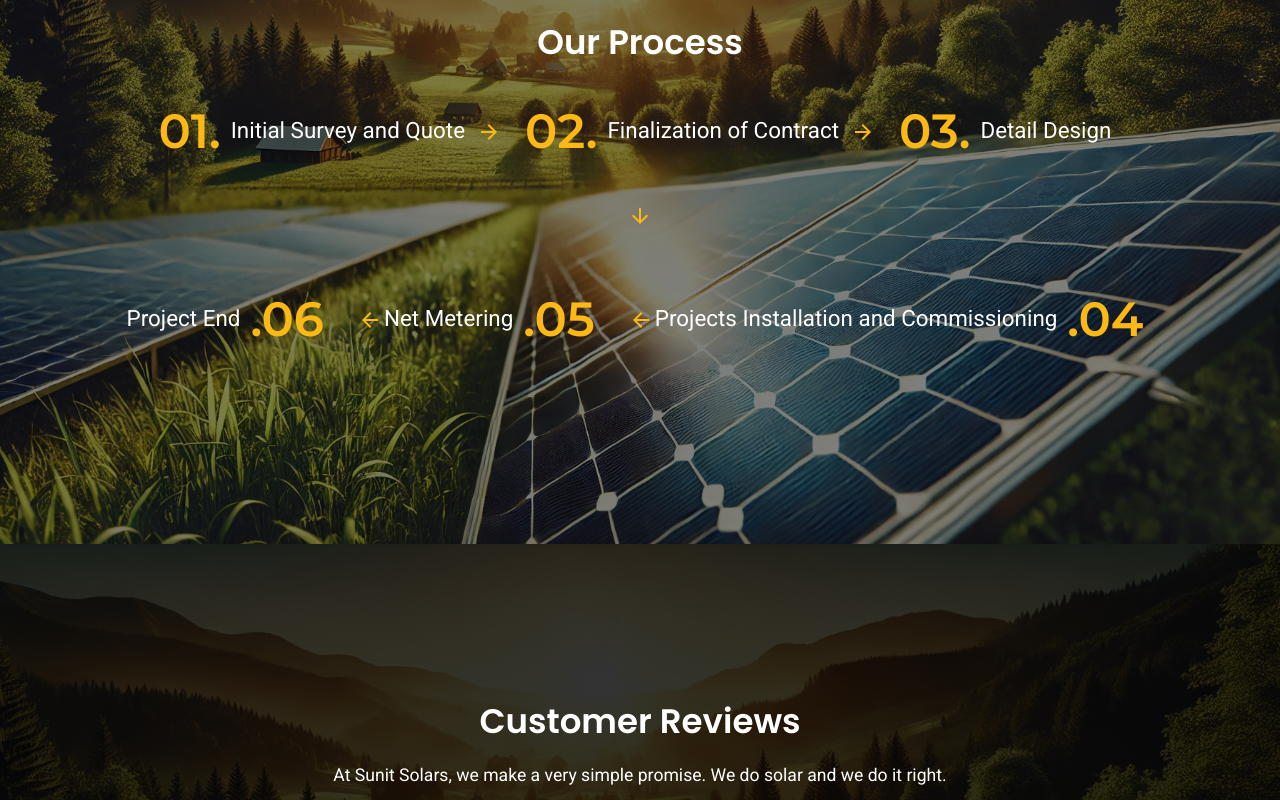
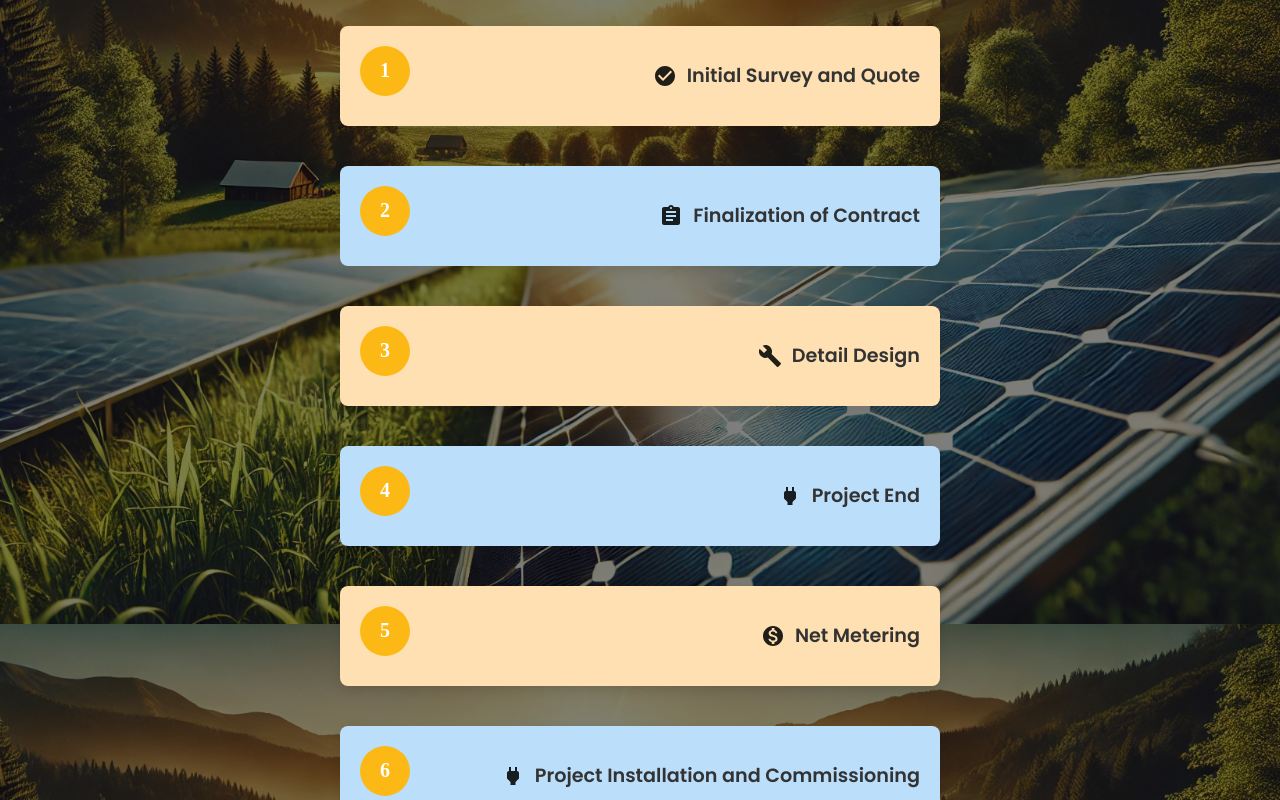
Before and after one commit to GhulamMohiuddin-dev/SunitSolarSolutions, a React (Vite) app: page / in a window 1280 px wide. Shown: the part 2500-3300 px from the top of the page. Built offline with nearby package versions, Linux system fonts and the light colour scheme.

Commit message:
processes component altered

```diff
--- a/src/components/Processes.jsx
+++ b/src/components/Processes.jsx
@@ -1,39 +1,69 @@
 import React from "react";
-import { Box, Typography, Icon } from "@mui/material";
-import { ArrowForward, ArrowBack, ArrowDownward } from "@mui/icons-material";
-import heroBanner from "../../public/assets/heroBanner.webp"; // Ensure this import is correct
+import { Box, Typography, Card } from "@mui/material";
+import { styled } from "@mui/system";
+import heroBanner from "../../public/assets/heroBanner.webp";
+import { CheckCircle, Build, Assignment, MonetizationOn, Power } from "@mui/icons-material";
 
-// Array of process steps
 const processSteps = [
-  "Initial Survey and Quote",
-  "Finalization of Contract",
-  "Detail Design",
-  "Project End",
-  "Net Metering",
-  "Projects Installation and Commissioning",
+  { text: "Initial Survey and Quote", icon: <CheckCircle /> },
+  { text: "Finalization of Contract", icon: <Assignment /> },
+  { text: "Detail Design", icon: <Build /> },
+  { text: "Project End", icon: <Power /> },
+  { text: "Net Metering", icon: <MonetizationOn /> },
+  { text: "Project Installation and Commissioning", icon: <Power /> },
 ];
 
-// Animation for number
-const useNumberAnimation = (end, duration) => {
-  const [count, setCount] = React.useState(0);
+// Custom styled components for a modern and fun look
+const StepContainer = styled(Box)(({ theme }) => ({
+  display: "flex",
+  flexDirection: "column",
+  alignItems: "center",
+  gap: "40px",
+  padding: "60px 20px",
+}));
 
-  React.useEffect(() => {
-    let start = 0;
-    const increment = end / (duration / 10);
-    const timer = setInterval(() => {
-      start += increment;
-      if (start >= end) {
-        clearInterval(timer);
-        setCount(end);
-      } else {
-        setCount(Math.ceil(start));
-      }
-    }, 10);
-    return () => clearInterval(timer);
-  }, [end, duration]);
+const StepCard = styled(Card)(({ theme, index }) => ({
+  display: "flex",
+  alignItems: "center",
+  justifyContent: "space-between",
+  padding: "20px",
+  borderRadius: "8px",
+  width: "100%",
+  maxWidth: "600px",
+  boxShadow: "0px 4px 12px rgba(0, 0, 0, 0.1)",
+  backgroundColor: index % 2 === 0 ? "#ffe0b2" : "#bbdefb", // Alternate colors
+  transition: "transform 0.2s",
+  '&:hover': {
+    transform: 'scale(1.05)',
+    boxShadow: "0px 8px 16px rgba(0, 0, 0, 0.2)",
+  },
+  [theme.breakpoints.down("sm")]: {
+    flexDirection: "column", // Stack items on mobile
+    alignItems: "center",
+    textAlign: "left",
+  },
+}));
 
-  return count;
-};
+const Circle = styled(Box)(({ theme }) => ({
+  width: "50px",
+  height: "50px",
+  borderRadius: "50%",
+  backgroundColor: "#fcb916",
+  display: "flex",
+  alignItems: "center",
+  justifyContent: "center",
+  color: "#ffffff",
+  fontSize: "20px",
+  fontWeight: "bold",
+  transition: "transform 0.3s",
+  '&:hover': {
+    transform: 'scale(1.2)',
+  },
+  marginBottom: "10px",
+  [theme.breakpoints.down("sm")]: {
+    marginBottom: "20px"
+  }, // Space below the circle
+}));
 
 const Processes = () => {
   return (
@@ -63,146 +93,26 @@ const Processes = () => {
         Our Process
       </Typography>
 
-      <Box
-        sx={{
-          display: "flex",
-          flexDirection: "column",
-          alignItems: "center",
-        }}
-      >
-        {/* First Line */}
-        <Box
-          sx={{
-            display: "flex",
-            justifyContent: "center",
-            marginBottom: "20px",
-            position: "relative",
-            gap: "20px", // Reduced gap for smaller screens
-            flexWrap: "wrap", // Allows wrapping on smaller screens
-          }}
-        >
-          {processSteps.slice(0, 3).map((step, index) => {
-            const count = useNumberAnimation(index + 1, 1000); // Number animation
-
-            return (
-              <Box
-                key={index}
+      <StepContainer>
+        {processSteps.map((step, index) => (
+          <StepCard key={index} index={index}>
+            <Circle>{index + 1}</Circle>
+            <Box sx={{ display: "flex", alignItems: "center", gap: { xs: "5px", sm: "10px" } }}>
+              {step.icon}
+              <Typography
+                variant="h6"
                 sx={{
-                  display: "flex",
-                  alignItems: "center",
-                  margin: "0 15px",
-                  position: "relative",
+                  color: "#333",
+                  fontWeight: "bold",
+                  fontSize: { xs: "1rem", sm: "1.2rem" }, // Responsive font size
                 }}
               >
-                <Typography
-                  variant="h3"
-                  sx={{
-                    color: "#fcb916",
-                    fontWeight: "bold",
-                    marginRight: "10px",
-                    animation: "fadeIn 1s ease-in-out",
-                  }}
-                >
-                  {`0${count}.`}
-                </Typography>
-                <Typography
-                  sx={{
-                    color: "#FFFFFF",
-                    fontSize: { xs: "1rem", md: "1.4rem" }, // Responsive font size
-                    marginRight: "10px",
-                  }}
-                >
-                  {step}
-                </Typography>
-                {index < 2 && (
-                  <Icon
-                    sx={{
-                      color: "#fcb916",
-                      fontSize: "2rem",
-                      position: "absolute",
-                      right: "-30px",
-                    }}
-                  >
-                    <ArrowForward />
-                  </Icon>
-                )}
-              </Box>
-            );
-          })}
-        </Box>
-        <Icon
-          sx={{
-            color: "#fcb916",
-            fontSize: "2rem",
-            position: "relative",
-            margin: "20px 0", // Added margin for spacing
-          }}
-        >
-          <ArrowDownward />
-        </Icon>
-
-        {/* Second Line */}
-        <Box
-          sx={{
-            display: "flex",
-            justifyContent: "center",
-            position: "relative",
-            marginTop: "40px",
-            gap: "20px", // Reduced gap for smaller screens
-            flexWrap: "wrap", // Allows wrapping on smaller screens
-          }}
-        >
-          {processSteps.slice(3).map((step, index) => {
-            const reversedIndex = 5 - index; // Reverse the index for descending order
-            const count = useNumberAnimation(reversedIndex + 1, 1000); // Number animation
-
-            return (
-              <Box
-                key={index + 3}
-                sx={{
-                  display: "flex",
-                  alignItems: "center",
-                  margin: "0 15px",
-                  position: "relative",
-                }}
-              >
-                {index > 0 && (
-                  <Icon
-                    sx={{
-                      color: "#fcb916",
-                      fontSize: "2rem",
-                      position: "absolute",
-                      left: "-30px",
-                    }}
-                  >
-                    <ArrowBack />
-                  </Icon>
-                )}
-                <Typography
-                  sx={{
-                    color: "#FFFFFF",
-                    fontSize: { xs: "1rem", md: "1.4rem" }, // Responsive font size
-                    marginRight: "10px",
-                  }}
-                >
-                  {step}
-                </Typography>
-                <Typography
-                  variant="h3"
-                  sx={{
-                    color: "#fcb916",
-                    fontWeight: "bold",
-                    marginRight: "10px",
-                    animation: "fadeIn 1s ease-in-out",
-                  }}
-                >
-                  {`.0${count}`}
-                </Typography>
-              </Box>
-            );
-          })}
-        </Box>
-      </Box>
+                {step.text}
+              </Typography>
+            </Box>
+          </StepCard>
+        ))}
+      </StepContainer>
     </Box>
   );
 };
```
